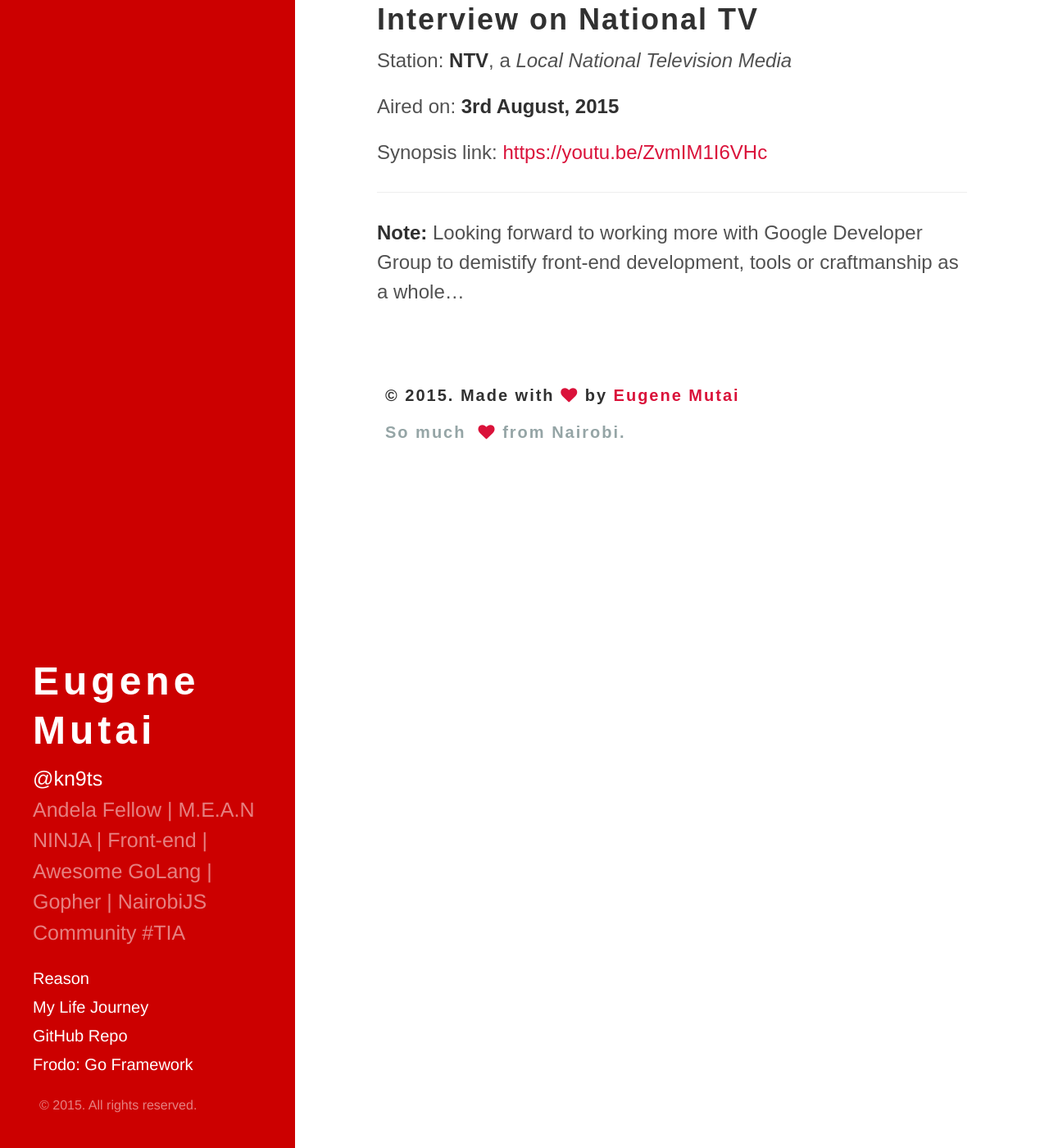
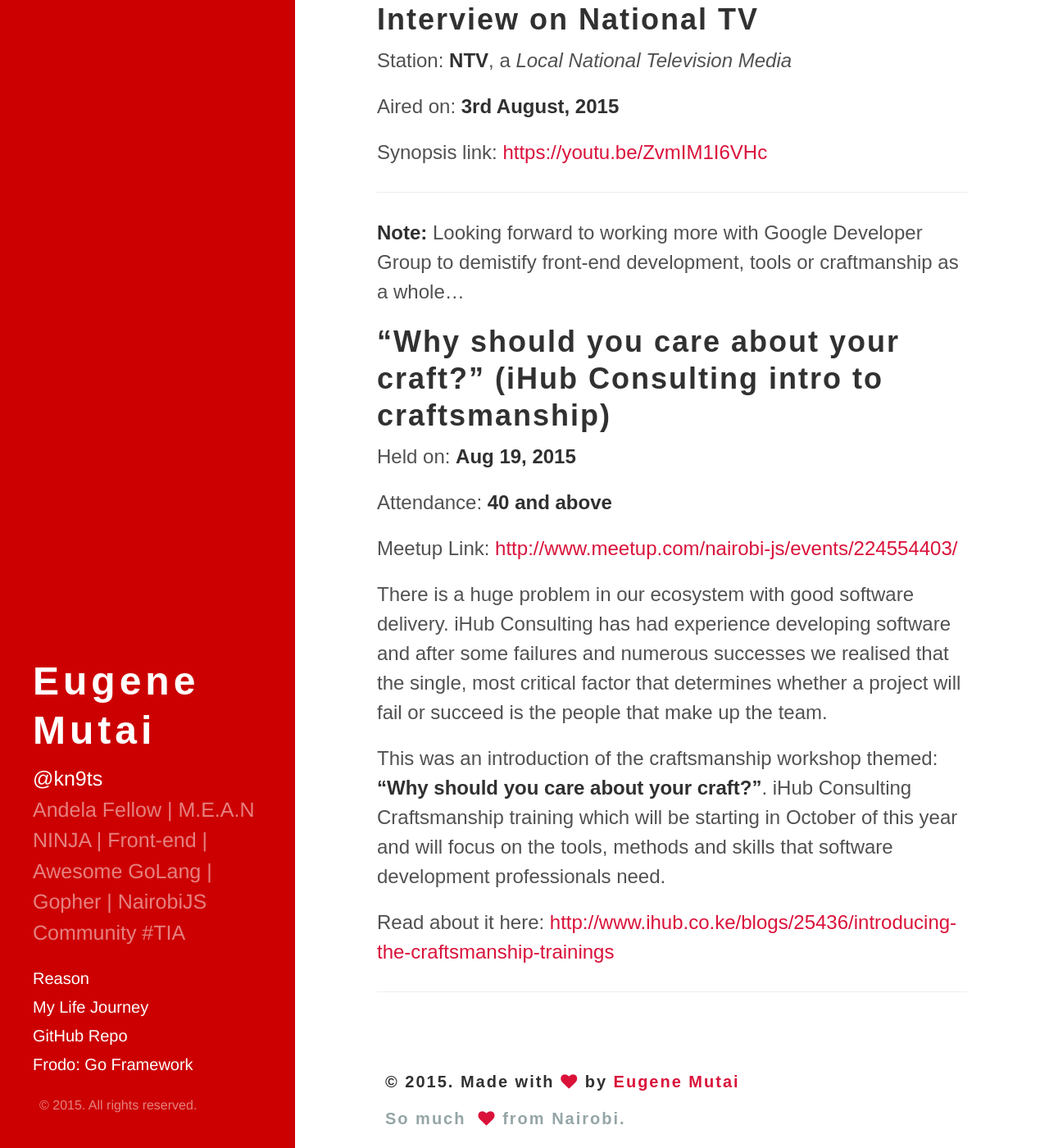
Before and after one commit to kn9ts/community-resume, a Jekyll site: the page built from index.md, in a window 1280 px wide and 1400 px high, scrolled down 8747 px. Shown: the whole window at 82% size. Built offline with Jekyll 4.4.1, drawn with Linux system fonts in a browser that asks for light colours; nearby versions of some CDN libraries; some web fonts are replaced.

Commit message:
Added another craftmanship introduction event to the resume

```diff
--- a/index.md
+++ b/index.md
@@ -215,3 +215,18 @@ Synopsis link: [https://youtu.be/ZvmIM1I6VHc](https://www.youtube.com/watch?v=Zv
 ---
 
 **Note:** Looking forward to working more with Google Developer Group to demistify front-end development, tools or craftmanship as a whole...
+
+## “Why should you care about your craft?” (iHub Consulting intro to craftsmanship)
+Held on: **Aug 19, 2015**
+
+Attendance: **40 and above**
+
+Meetup Link: [http://www.meetup.com/nairobi-js/events/224554403/](http://www.meetup.com/nairobi-js/events/224554403/)
+
+There is a huge problem in our ecosystem with good software delivery. iHub Consulting has had experience developing software and after some failures and numerous successes we realised that the single, most critical factor that determines whether a project will fail or succeed is the people that make up the team.
+
+This was an introduction of the craftsmanship workshop themed: **“Why should you care about your craft?”**. iHub Consulting Craftsmanship training which will be starting in October of this year and will focus on the tools, methods and skills that software development professionals need.
+
+Read about it here: [http://www.ihub.co.ke/blogs/25436/introducing-the-craftsmanship-trainings](http://www.ihub.co.ke/blogs/25436/introducing-the-craftsmanship-trainings)
+
+---
```
